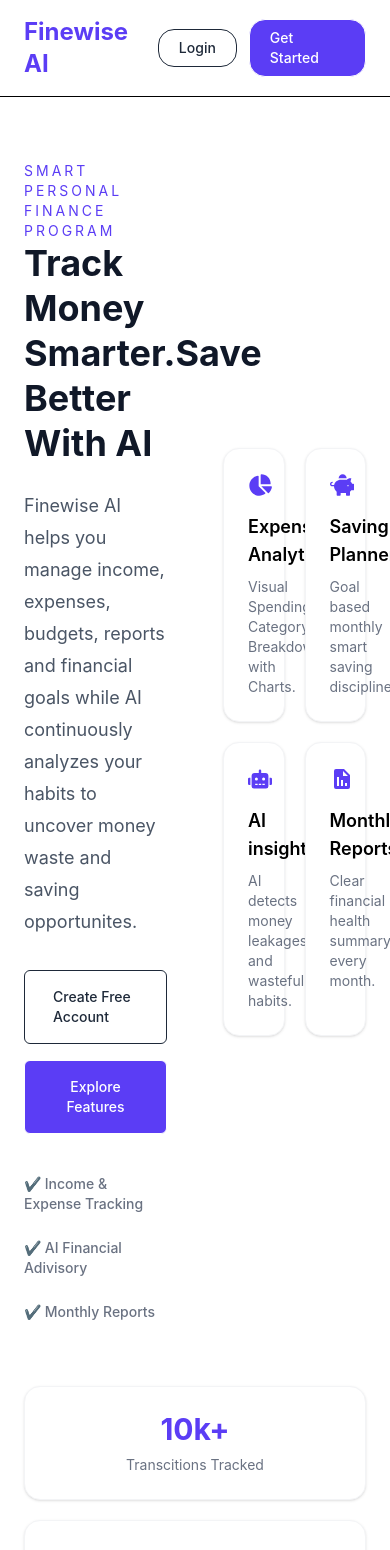
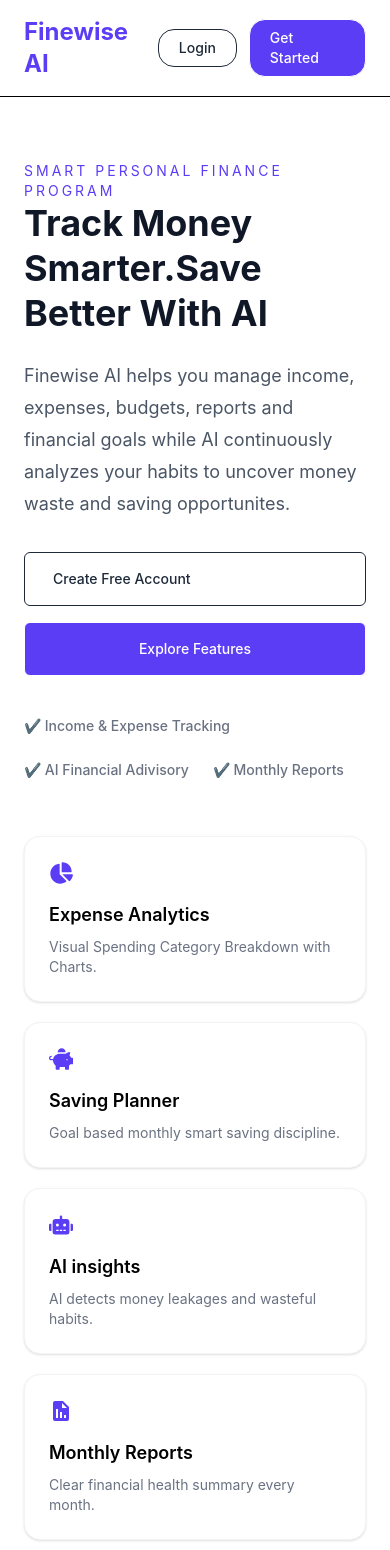
Before and after one commit to Prince706124/Finewise-AI, a React (Vite) app in the folder Frontend/: page / in a window 390 px wide. Shown: the top 1550 px of the page. Built offline with nearby package versions, Linux system fonts and the light colour scheme.

Commit message:
Landing Page resposive

```diff
--- a/Frontend/src/Components/LandingPage/HeroSection.jsx
+++ b/Frontend/src/Components/LandingPage/HeroSection.jsx
@@ -7,7 +7,7 @@
 function HeroSection() {
   return (
     <>
-      <section className="max-width-7xl mx-auto px-6 lg:px-10 py-16 lg:py-24 grid grid-cols-2 gap-14 items-center">
+      <section className="max-width-7xl mx-auto px-6 lg:px-10 py-16 lg:py-24 grid grid-cols-1 lg:grid-cols-2 gap-14 items-center">
         <div>
           <p className="text-sm uppercase tracking-[3px] text-[#5b3df5]">
             Smart Personal Finance Program
@@ -37,7 +37,7 @@
             <span>✔ Monthly Reports</span>
           </div>
         </div>
-        <div className="grid grid-cols-2 gap-5">
+        <div className="grid grid-cols-1 sm:grid-cols-2 gap-5">
           <div className="bg-white  rounded-2xl border border-gray-100 dark:border-gray-800 p-6 shadow-sm hover:translate-y-1 transition">
             <FaChartPie className="text-[#5b3df5] text-2xl mb-4" />
             <h3 className="font-semibold text-lg mb-2">Expense Analytics</h3>
```
